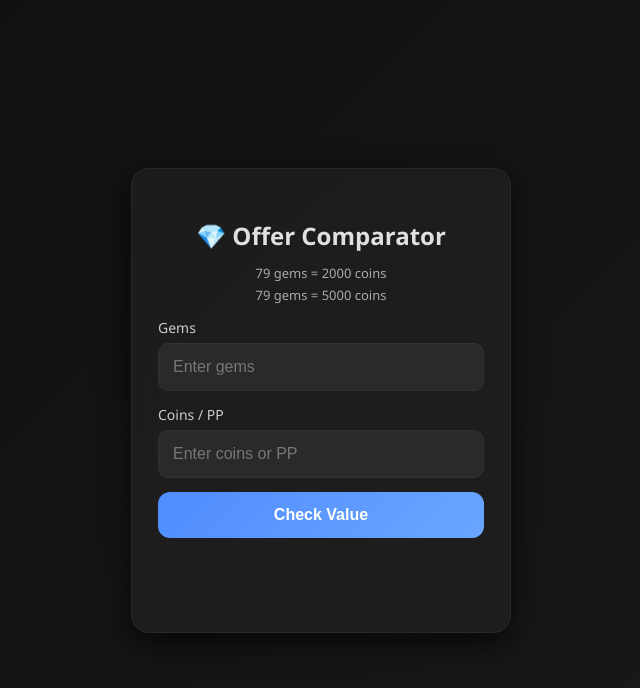
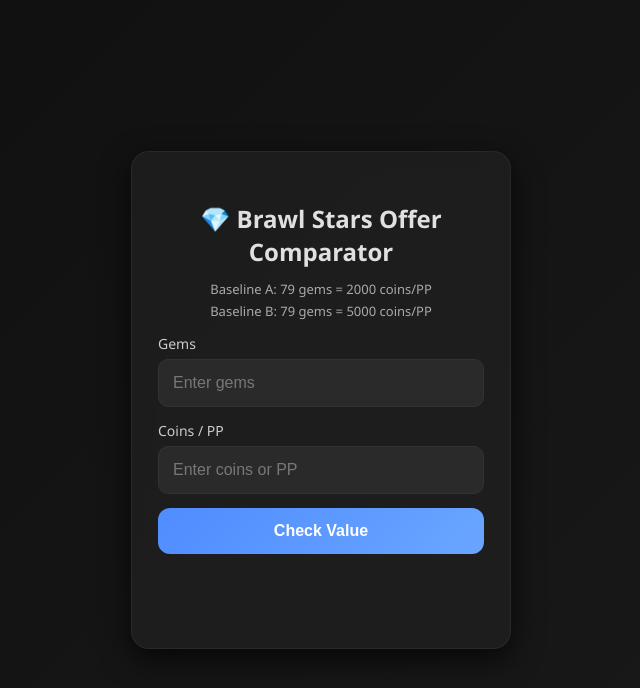
Before and after one commit to boypipe/bs-offer-calculator, a plain HTML site: page index.html in a window 1280 px wide. Shown: the whole page, without its empty margins (319-959 px from the left). Drawn offline with Linux system fonts and the light colour scheme.

Commit message:
Update title and content

```diff
--- a/index.html
+++ b/index.html
@@ -3,7 +3,7 @@
 <head>
   <meta charset="UTF-8">
   <meta name="viewport" content="width=device-width, initial-scale=1.0">
-  <title>Offer Comparator</title>
+  <title>Brawl Stars Offer Comparator</title>
 
   <!-- Favicon -->
   <link rel="icon" type="image/png" href="https://media.ffycdn.net/eu/supercell/9a9ndWqotDNonqQQcFpz.png?width=2400">
@@ -142,10 +142,10 @@
 
 <body>
   <div class="card">
-    <h3>💎 Offer Comparator</h3>
+    <h3>💎 Brawl Stars Offer Comparator</h3>
 
-    <p class="baseline">79 gems = 2000 coins</p>
-    <p class="baseline">79 gems = 5000 coins</p>
+    <p class="baseline">Baseline A: 79 gems = 2000 coins/PP</p>
+    <p class="baseline">Baseline B: 79 gems = 5000 coins/PP</p>
 
     <label>Gems</label>
     <input type="number" id="gems" placeholder="Enter gems">
```
